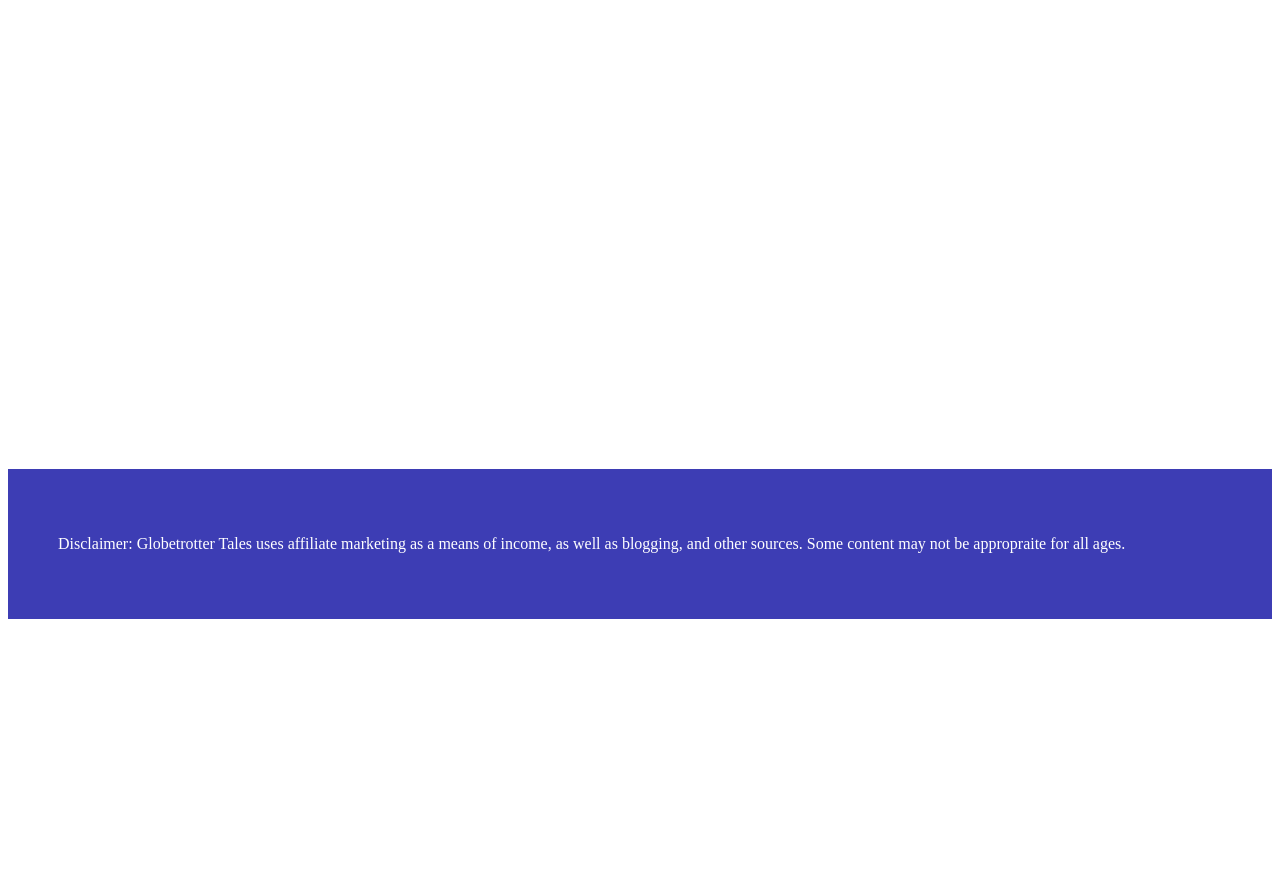
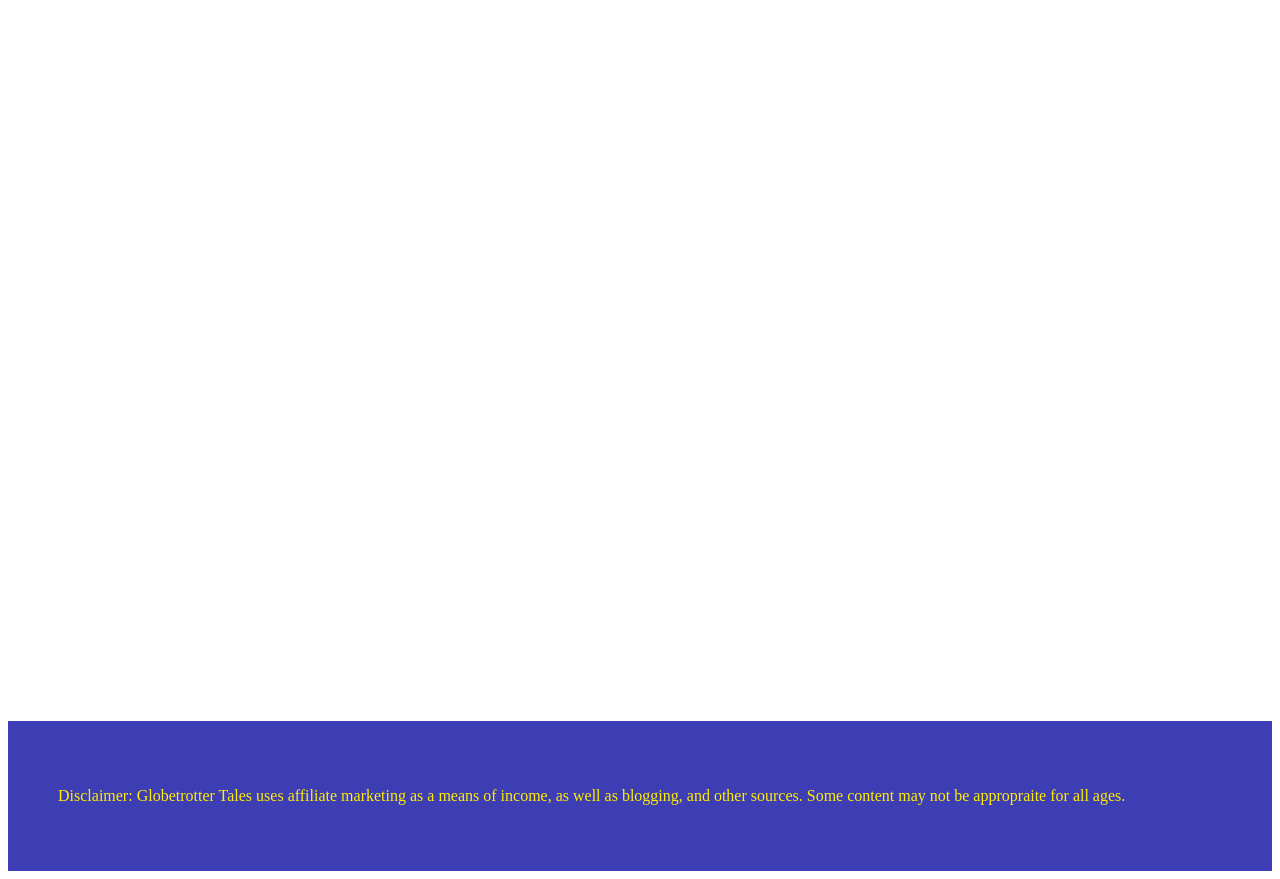
Before and after one commit to amypholley/globetrottertales, a plain HTML site: page index.html in a window 1280 px wide. Shown: the part 213-1092 px from the top of the page. Before the commit the page ends 840 px from the top, so only its background shows below. Drawn offline with Linux system fonts and the light colour scheme.

Commit message:
Font color change

```diff
--- a/style.css
+++ b/style.css
@@ -18,7 +18,7 @@ footer {
     padding: 50px;
     text-align: left;
     background-color: rgb(61, 61, 180);
-    color: white;
+    color:  rgb(255, 238, 0);
     font-size: medium;
     font-display: rgb(255, 238, 0);
 }
```
Also changed, not shown: index.html (+14 -0 lines).
